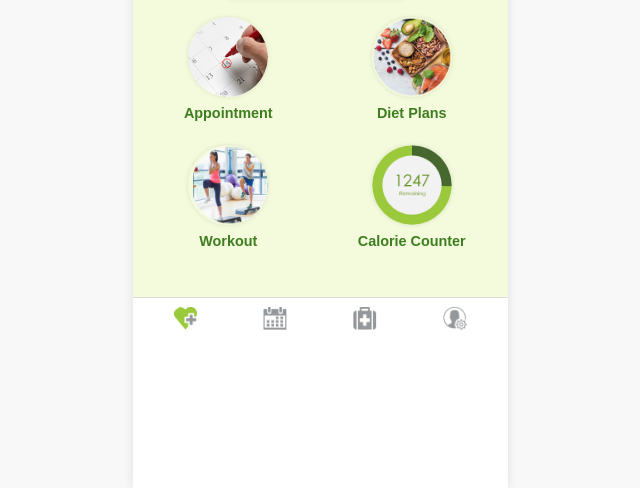
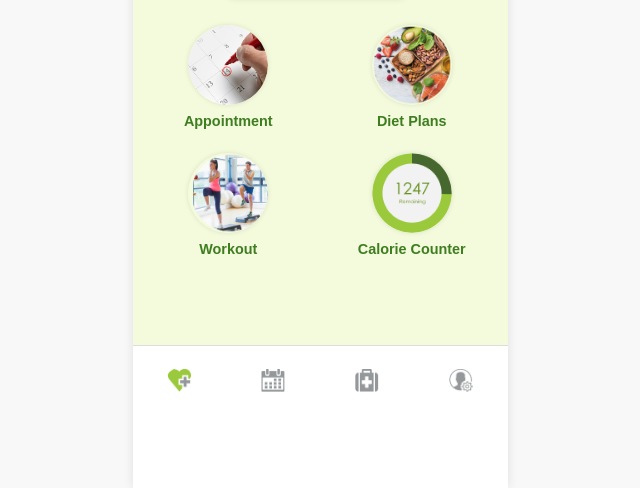
Before and after one commit to Masan62/Final-Project-, a plain HTML site: page index.html in a window 1280 px wide. Shown: the part 312-800 px from the top of the page, without its empty margins (320-960 px from the left). Drawn offline with Linux system fonts and the light colour scheme.

Commit message:
fixed the errors

```diff
--- a/home.css
+++ b/home.css
@@ -61,7 +61,7 @@ body {
   /* Circle Section */
   .circle-section {
     background-color: #f4fadc;
-    padding: 1.5rem 1rem;
+    padding: 2rem 1rem 4rem; /* More bottom space to match Workout */
   }
 
   /* Icon Grid */
@@ -106,14 +106,21 @@ body {
   footer {
     display: flex;
     justify-content: space-around;
-    padding: 0.5rem;
+    align-items: center;
+    padding: 0.25rem 0;
+    height: 60px;
     border-top: 1px solid #ddd;
     background: #fff;
     position: sticky;
     bottom: 0;
+    z-index: 10;
   }
 
   footer img {
     width: 24px;
     height: 24px;
   }
+  .icon-item:hover img {
+    transform: scale(1.1);
+    transition: transform 0.3s ease;
+  }
--- a/workout.css
+++ b/workout.css
@@ -21,16 +21,19 @@ body {
     flex: 1 0 auto;
 }
 
-  /* Sticky footer */
+/* Sticky Footer */
 footer {
     flex-shrink: 0;
     display: flex;
     justify-content: space-around;
-    padding: 0.5rem;
+    align-items: center; /* Center icons */
+    padding: 0.25rem 0; /* Reduced padding */
+    height: 60px; /* Consistent height */
     border-top: 1px solid #ddd;
     background: #fff;
     position: sticky;
     bottom: 0;
+    z-index: 10;
 }
 
 footer img {
@@ -96,7 +99,7 @@ body {
     grid-template-columns: 1fr 1fr;
     gap: 1rem;
     padding: 1rem;
-    align-items: start; /* prevent stretching cards */
+    align-items: start; /* prevent stretching */
 }
 
 /* Tile Card */
@@ -109,12 +112,18 @@ body {
     flex-direction: column;
     width: 100%;
     height: auto;
+    transition: transform 0.3s ease; /* Smooth hover */
+}
+
+/* Hover effect on workout tiles */
+.tile:hover {
+    transform: scale(1.03);
 }
 
 /* Image inside tile */
 .image-container {
     width: 100%;
-    height: 75px; /* <<< flatter rectangle image */
+    height: 75px; /* Flatter rectangle */
     overflow: hidden;
 }
 
```
Lines whose indentation alone changed are shown as unchanged.
